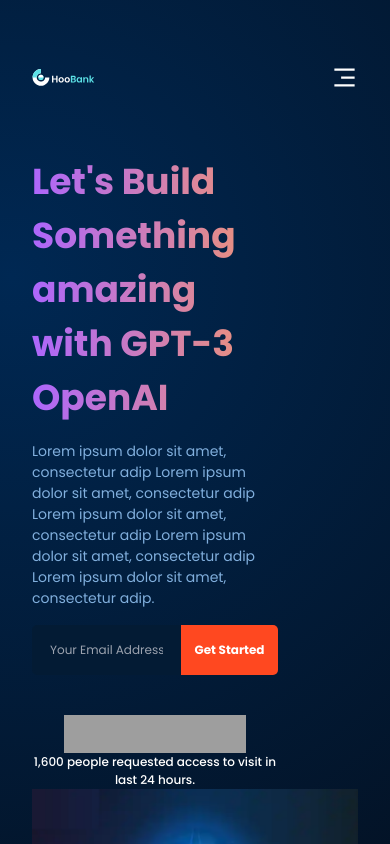
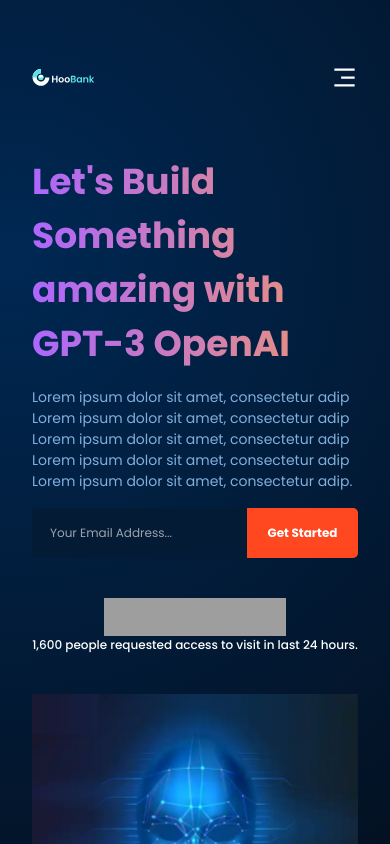
Before and after one commit to Erudite885/UI_UX-modern_website, a React (Vite) app: page / in a window 390 px wide. Shown: the top 844 px of the page. Built offline with nearby package versions, Linux system fonts and the light colour scheme; grey boxes are pictures that could not be loaded.

Commit message:
header component responsive styling adjustment

```diff
--- a/src/container/Header/Header.jsx
+++ b/src/container/Header/Header.jsx
@@ -9,7 +9,7 @@
       className="gpt3__header flex flex-col lg:flex-row section__padding"
       id="home"
     >
-      <div className="gpt3__header-content flex-1 flex justify-center items-start flex-col mr-20">
+      <div className="gpt3__header-content flex-1 flex justify-center items-start flex-col mb-10 lg:mb-0 lg:mr-20">
         <h1 className="gradient__text font-poppins font-bold text-[36px] ss:text-[48px] sm:text-[62px] ">
           Let's Build Something amazing with GPT-3 OpenAI
         </h1>
```
